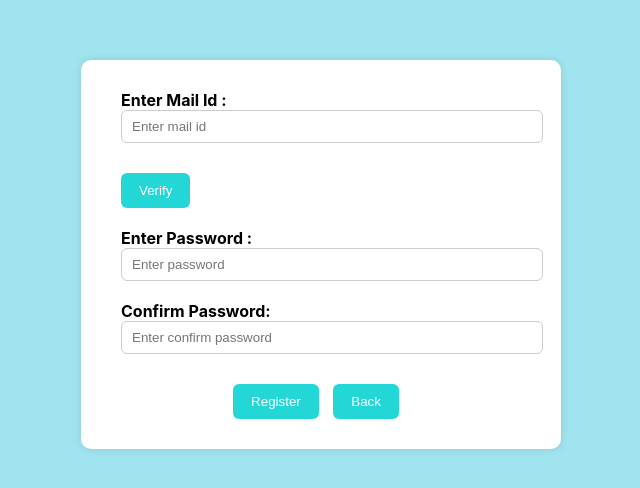
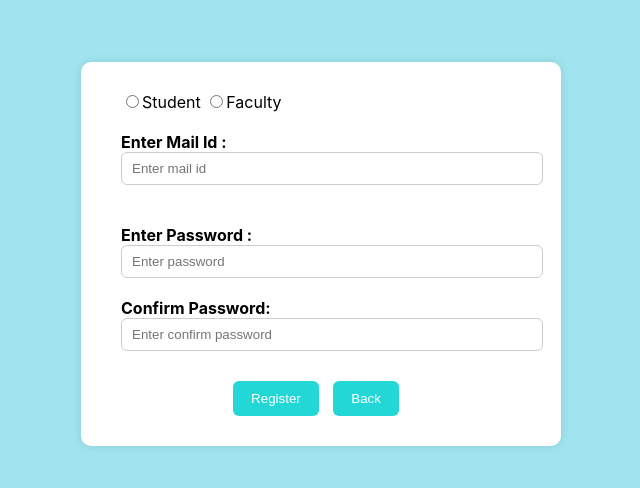
Before and after one commit to BHARGAVmc/No_Due, a React (Create React App) app: page /Signup in a window 1280 px wide. Shown: the part 146-634 px from the top of the page, without its empty margins (319-959 px from the left). Built offline with nearby package versions, Linux system fonts and the light colour scheme.

Commit message:
completed login code

```diff
--- a/src/App.js
+++ b/src/App.js
@@ -1,8 +1,10 @@
-import logo from './logo.svg';
+// import logo from './logo.svg';
 import './App.css';
 import { BrowserRouter, Routes, Route } from 'react-router-dom';
 import Login from "../src/Login/Login";
 import Signup from '../src/Login/Signup';
+import FacultyDash from '../src/Faculty/FacultyDash';
+import SubjectDash from '../src/Student/SubjectDash';
 function App() {
   return (
      <BrowserRouter>
@@ -10,6 +12,8 @@ function App() {
         <Route path="/" element={<Login/>}/>
         <Route path="/Signup" element={<Signup/>}/>
         <Route path="/Login" element={<Login/>}/>
+        <Route path="/FacultyDash" element={<FacultyDash/>}/>
+        <Route path="/SubjectDash" element={<SubjectDash/>}/>
       </Routes>
     </BrowserRouter>
   );
--- a/src/Login/Login.jsx
+++ b/src/Login/Login.jsx
@@ -1,14 +1,15 @@
 import React, { useState } from 'react';
-import { useNavigate } from 'react-router-dom';
+import { useNavigate,useLocation } from 'react-router-dom';
 import './Login.css';
 
 export default function Login() {
   const navigate = useNavigate();
+  const location = useLocation();
   const [gmail, setgmail] = useState('');
   const [mailErr, setmailErr] = useState('');
   const [password, setpassword] = useState('');
   const [passErr, setpassErr] = useState('');
-
+  const { role } = location.state || {};
 
   const handleEmailChange = (value) => {
     setgmail(value);
@@ -38,10 +39,14 @@ export default function Login() {
     e.preventDefault();
     if (!gmail || !password || mailErr || passErr) {
       alert('Please fix the errors before submitting.');
-    } else {
-      alert('Login successful!');
-
+    }else{
+      navigate('/SubjectDash')
     }
+    // } else if(==="Student"){
+    //       navigate('/SubjectDash')
+    // }else if(role==="Faculty"){
+    //   navigate('/FacultyDash')
+    // }
   };
 
   return (
--- a/src/Login/Signup.jsx
+++ b/src/Login/Signup.jsx
@@ -15,6 +15,8 @@ export default function Signup() {
   const [otpin, setotpin] = useState(false);
   const [otp, setotp] = useState('');
   const [otpErr, setotpErr] = useState('');
+  const [userType, setUserType] = useState('');
+
 
 
   const handleEmailChange = (value) => {
@@ -69,7 +71,7 @@ export default function Signup() {
       alert("Please submit all fields properly");
     } else {
       alert("Registered successfully!");
-      navigate('/Login')
+      navigate('/Login',{ state: { role: userType } })
     }
   };
 
@@ -88,6 +90,26 @@ export default function Signup() {
       <center>
         <form className="signup-form">
           <div className="form-group">
+            <label>
+              <input
+                type="radio"
+                name="userType"
+                value="student"
+                checked={userType === 'student'}
+                onChange={(e) => setUserType(e.target.value)}
+              />
+              Student
+            </label>{'            '}
+              <label>
+                <input
+                  type="radio"
+                  name="userType"
+                  value="faculty"
+                  checked={userType === 'faculty'}
+                  onChange={(e) => setUserType(e.target.value)}
+                />
+                Faculty
+              </label><br />{' '} <br />
             <b>Enter Mail Id  : </b>
             <input
               type="text"
@@ -96,7 +118,9 @@ export default function Signup() {
               onChange={(e) => handleEmailChange(e.target.value)}
             />{' '}
             <span className="error-text">{mailErr}</span><br />
+            {mailErr==="" && !gmail==""&&(
             <button className='otp-button' onClick={otpcheck}>Verify</button>
+            )}
 
             {otpin && (
               <div className="otp-group">
```
